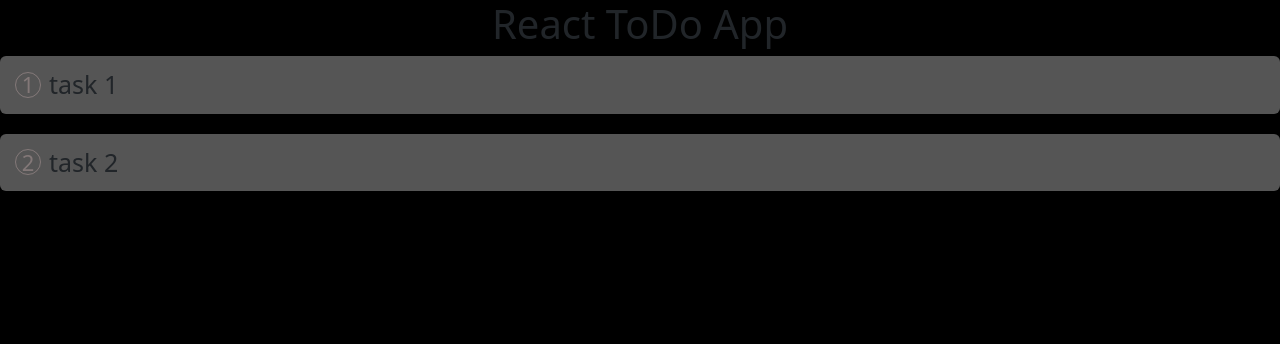
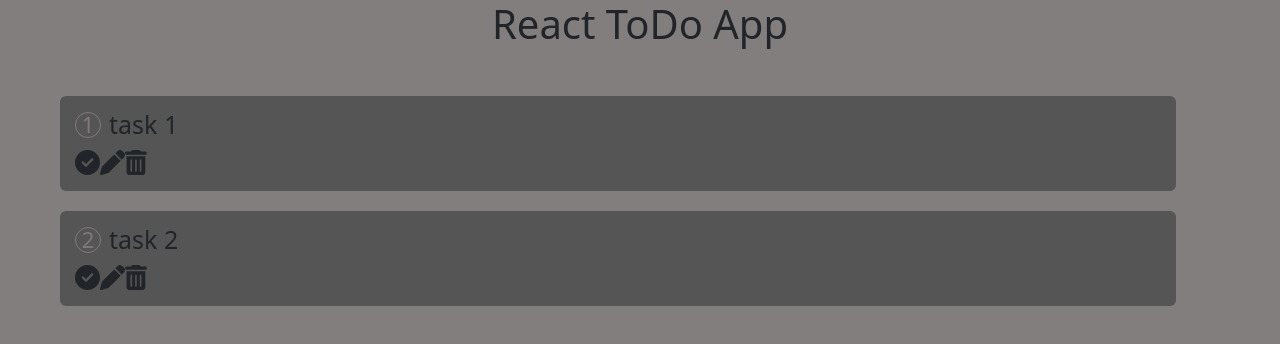
Before and after one commit to dhirajkumarbhaiya/React-ToDo-App, a React (Create React App) app: page / in a window 1280 px wide. Shown: the top 344 px of the page. Built offline with nearby package versions, Linux system fonts and the light colour scheme.

Commit message:
added icons and changed app background

```diff
--- a/public/index.html
+++ b/public/index.html
@@ -13,7 +13,7 @@
 
     <title>React ToDo App</title>
   </head>
-  <body style="background-color: black">
+  <body style="background-color: rgb(130, 126, 126)">
     <noscript>You need to enable JavaScript to run this app.</noscript>
     <div id="root"></div>
   </body>
--- a/src/App.js
+++ b/src/App.js
@@ -40,10 +40,12 @@ function App() {
   return (
     <div className="App  ">
       <h1>React ToDo App</h1>
-
+      <div className="container m-5">
         {/* Displaying ToDos */}
 
-      {toDos && toDos.length ? "" : "Nothing to show, Please add some items..."}
+        {toDos && toDos.length
+          ? ""
+          : "Nothing to show, Please add some items..."}
 
         {toDos &&
           toDos.map((task, index) => {
@@ -54,11 +56,23 @@ function App() {
                     <span className="taskNumber">{index + 1}</span>
                     <span className="taskText">{task.title}</span>
                   </div>
+                  <div className="">
+                    <span>
+                      <FontAwesomeIcon icon={faCircleCheck} />
+                    </span>
+                    <span>
+                      <FontAwesomeIcon icon={faPen} />
+                    </span>
+                    <span>
+                      <FontAwesomeIcon icon={faTrashCan} />
+                    </span>
+                  </div>
                 </div>
               </React.Fragment>
             );
           })}
       </div>
+    </div>
   );
 }
 
```
Lines whose indentation alone changed are shown as unchanged.
